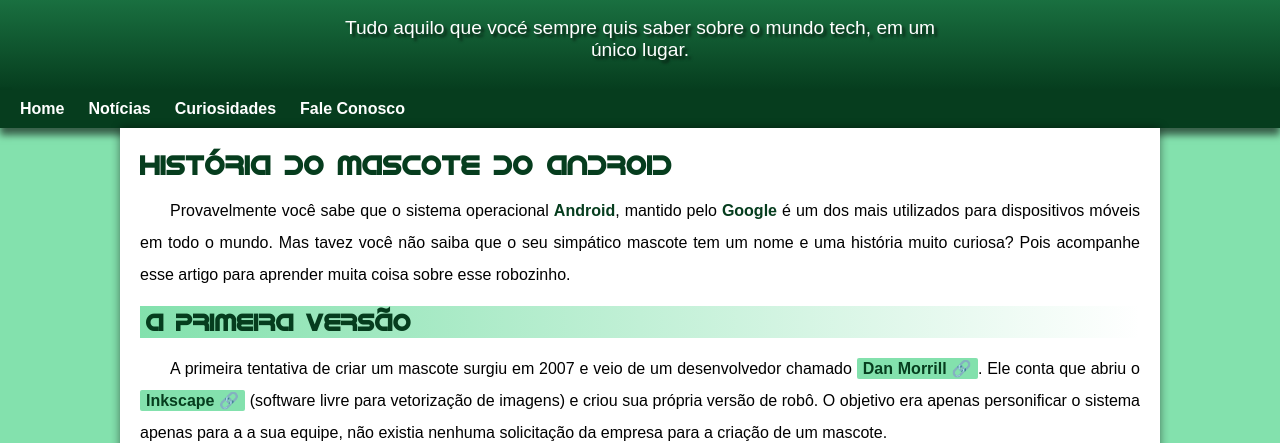
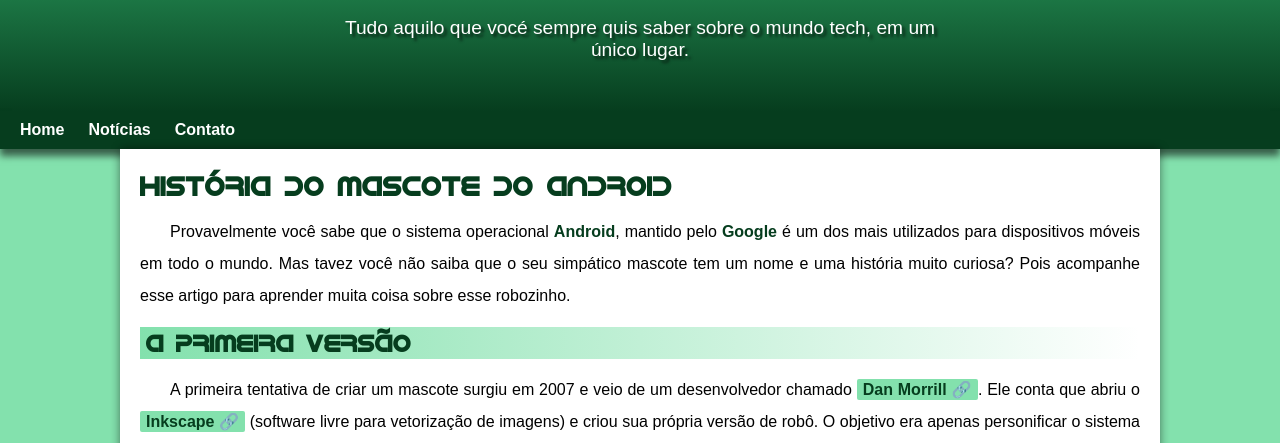
Before and after one commit to AnthonyRocha951/projeto-android, a plain HTML site: page index.html in a window 1280 px wide. Shown: the part 100-543 px from the top of the page. Drawn offline with Linux system fonts and the light colour scheme.

Commit message:
problema de padding resolvido

```diff
--- a/estilo/style.css
+++ b/estilo/style.css
@@ -57,7 +57,7 @@
     margin: auto;
     padding-left: 10px;
     padding-right: 10px;
-    margin-bottom: 35px;
+    padding-bottom: 50px;
     text-shadow: 3px 3px 3px rgba(0, 0, 0, 0.678);
 }
 
--- a/index.html
+++ b/index.html
@@ -20,8 +20,7 @@
     <nav>
         <a href="#">Home</a>
         <a href="#">Notícias</a>
-        <a href="#">Curiosidades</a>
-        <a href="#">Fale Conosco</a>
+        <a href="#">Contato</a>
     </nav>
 
     <main>
```
